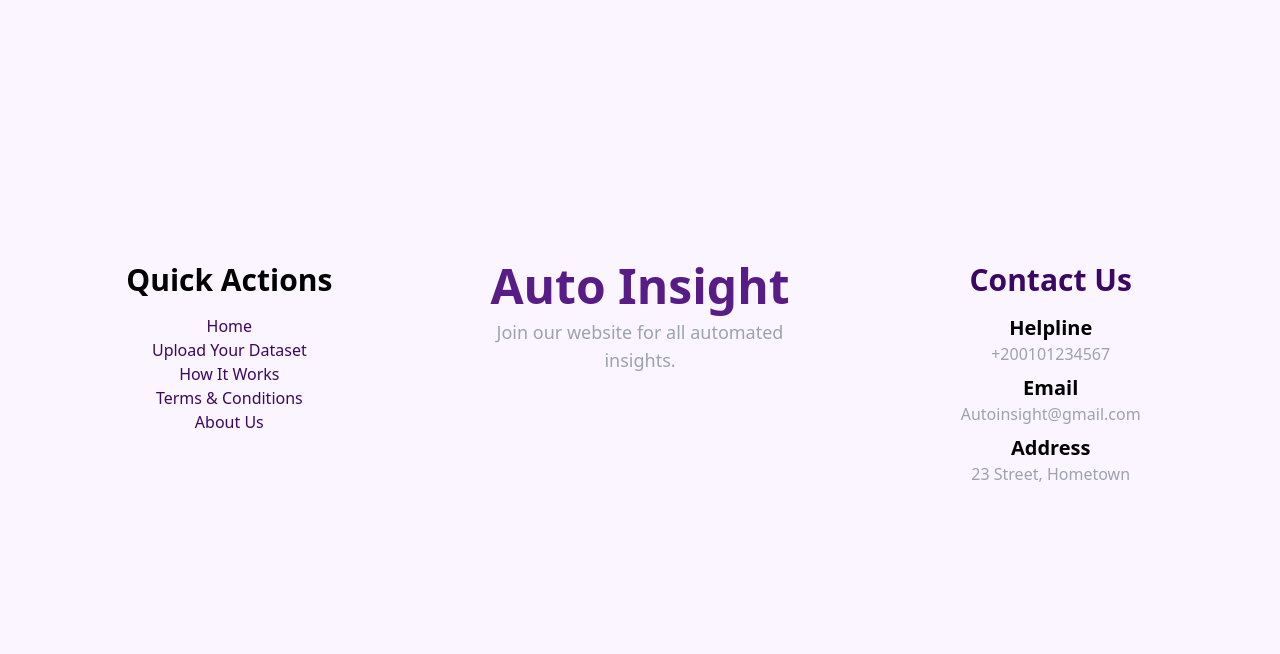
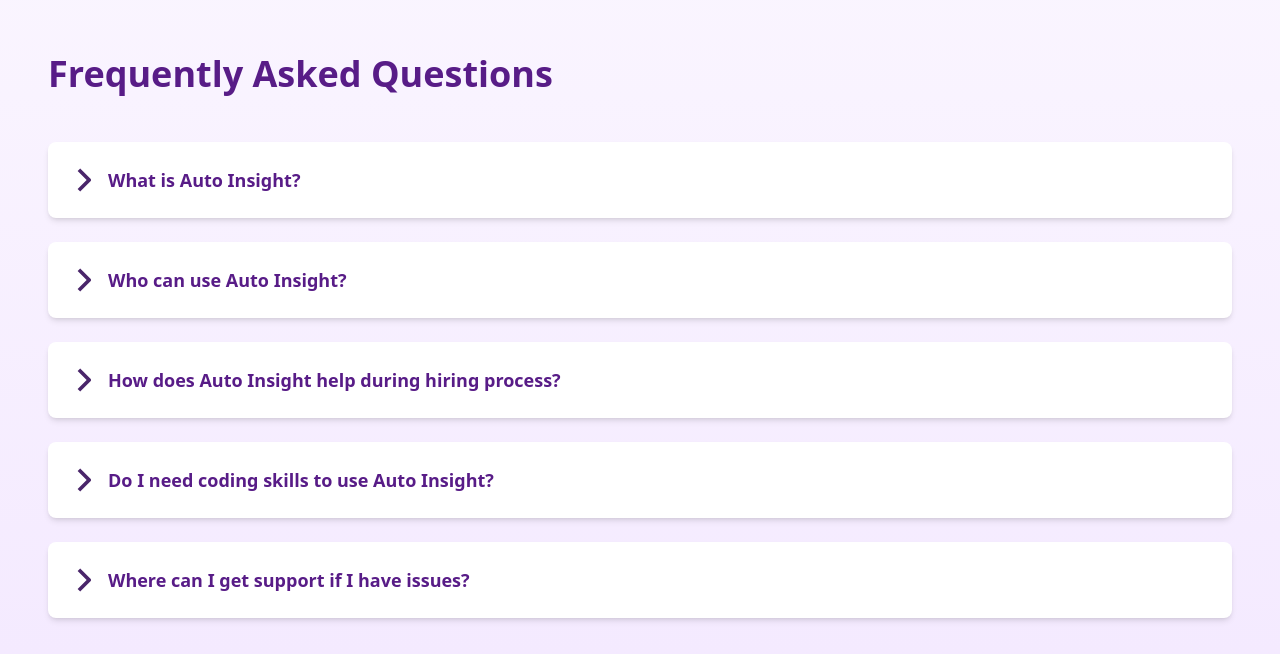
Before and after one commit to MayerS22/AutoInsight, a React (Vite) app in the folder AutoInsight/: page / in a window 1280 px wide. Shown: the part 3766-4420 px from the top of the page. Built offline with nearby package versions, Linux system fonts and the light colour scheme.

Commit message:
Add Review ui fixed

```diff
--- a/AutoInsight/src/App.jsx
+++ b/AutoInsight/src/App.jsx
@@ -23,6 +23,7 @@ function App() {
         { path: "about-us", element: <HomePage /> },
         { path: "contact", element: <HomePage /> },
         { path: "reviews", element: <HomePage /> }, // Reviews is a child of RootLayout
+        { path: "faq", element: <HomePage /> },
         { path: "profile", element: <Profile userName={userName}/> }, // DatasetPage is a child of RootLayout
       ],
     },
--- /dev/null
+++ b/AutoInsight/src/components/HomePage/FAQ.jsx
@@ -0,0 +1,85 @@
+import React, { useState } from "react";
+import openedFAQ from '../../assets/openedFAQ.svg'
+import closedFAQ from '../../assets/closedFAQ.svg'
+
+export default function FAQ() {
+  const [activeQuestion, setActiveQuestion] = useState(null);
+
+  const toggleQuestion = (index) => {
+    setActiveQuestion(activeQuestion === index ? null : index);
+  };
+
+  const questions = [
+    {
+      question: "What is Auto Insight?",
+      answer:
+        "Auto Insight is an AI-powered platform that automates data analysis, forecasting, and decision-making. It helps businesses navigate workforce challenges, like layoffs, by providing clear insights without requiring technical expertise.",
+    },
+    {
+      question: "Who can use Auto Insight?",
+      answer:
+        "Auto Insight is designed for both technical and non-technical users. Data analysts can leverage advanced features, while business professionals can easily generate insights using our intuitive interface.",
+    },
+    {
+      question: "How does Auto Insight help during hiring process?",
+      answer:
+        "Our platform enables companies to analyze workforce data, predict trends, and optimize decision-making, helping them reduce costs while maintaining productivity.",
+    },
+    {
+      question: "Do I need coding skills to use Auto Insight?",
+      answer:
+        "No, Auto Insight is designed to be user-friendly. Non-technical users can generate insights with guided steps, while data analysts have access to more advanced customization options.",
+    },
+    {
+      question: " Where can I get support if I have issues?",
+      answer:
+        "You can reach our support team through email, live chat, or our help center for assistance. Additionally, our AI-powered chatbot is available 24/7 to answer common questions, guide you through features, and provide real-time support whenever you need it.",
+    },
+  ];
+
+  return (
+    <div
+      id="QA"
+      className="bg-gradient-to-b from-purple-50 to-purple-100 min-h-screen py-12 pt-20"
+    >
+      <div className="max-w-7xl mx-auto px-6 md:px-12">
+        {/* Header Section */}
+        <div className="text-left mb-12">
+          <h2 className="text-4xl font-extrabold text-purple-900 mb-4">
+            Frequently Asked Questions
+          </h2>
+        </div>
+
+        {/* Questions Section */}
+        <div className="space-y-6">
+          {questions.map((item, index) => (
+            <div
+              key={index}
+              className="bg-white rounded-lg shadow-md p-6 cursor-pointer transition duration-300 hover:shadow-lg"
+              onClick={() => toggleQuestion(index)}
+            >
+              {/* Question */}
+              <div className="flex items-center justify-start space-x-3">
+                {/* Custom Arrow Icons (Now on the Left) */}
+                <img
+                  src={activeQuestion === index ? openedFAQ : closedFAQ}
+                  alt="Toggle Arrow"
+                  className="w-6 h-6 text-purple-600"
+                />
+
+                <h3 className="text-lg font-semibold text-purple-900">
+                  {item.question}
+                </h3>
+              </div>
+
+              {/* Answer */}
+              {activeQuestion === index && (
+                <p className="mt-4 text-purple-700">{item.answer}</p>
+              )}
+            </div>
+          ))}
+        </div>
+      </div>
+    </div>
+  );
+}
--- a/AutoInsight/src/components/HomePage/Home.jsx
+++ b/AutoInsight/src/components/HomePage/Home.jsx
@@ -73,11 +73,12 @@ export default function Home() {
             </button>
             {/* Hidden file input */}
             <input
-              type="file"
-              ref={fileInputRef}
-              style={{ display: "none" }}
-              onChange={handleFileUpload}
-            />
+          type="file"
+          ref={fileInputRef}
+          className="hidden"
+          onChange={handleFileUpload}
+          accept=".csv, .xlsx"
+        />
           </div>
 
           {/* Right Illustration */}
--- a/AutoInsight/src/components/HomePage/HomePage.jsx
+++ b/AutoInsight/src/components/HomePage/HomePage.jsx
@@ -5,6 +5,7 @@ import HowItWorks from "./HowWorks.jsx";
 import AboutUs from "./AboutUs.jsx";
 import Reviews from "./Reviews.jsx";
 import Contact from "./Contact.jsx";
+import FAQ from "./FAQ.jsx";
 
 const HomePage = () => {
   const homeRef = useRef(null);
@@ -12,7 +13,7 @@ const HomePage = () => {
   const aboutUsRef = useRef(null);
   const reviewsRef = useRef(null);
   const contactRef = useRef(null);
-
+  const faqRf = useRef(null);
   const location = useLocation();
 
   useEffect(() => {
@@ -25,6 +26,8 @@ const HomePage = () => {
     } else if (location.pathname === "/reviews") {
       reviewsRef.current?.scrollIntoView({ behavior: "smooth" });
     } else if (location.pathname === "/contact") {
+      contactRef.current?.scrollIntoView({ behavior: "smooth" });
+    }else if (location.pathname === "/faq") {
       contactRef.current?.scrollIntoView({ behavior: "smooth" });
     }
   }, [location.pathname]);
@@ -43,6 +46,9 @@ const HomePage = () => {
       <div ref={reviewsRef} className="min-h-screen scroll-mt-24">
         <Reviews />
       </div>
+      <div ref={faqRf} className="min-h-screen scroll-mt-24">
+        <FAQ />
+      </div>
       <div ref={contactRef} className="h-auto">
         <Contact />
       </div>
```
Also changed, not shown: AutoInsight/src/components/HomePage/HomePageComponents/Header.jsx (+105 -37 lines), AutoInsight/src/assets/closedFAQ.svg (added), AutoInsight/src/assets/openedFAQ.svg (added).
